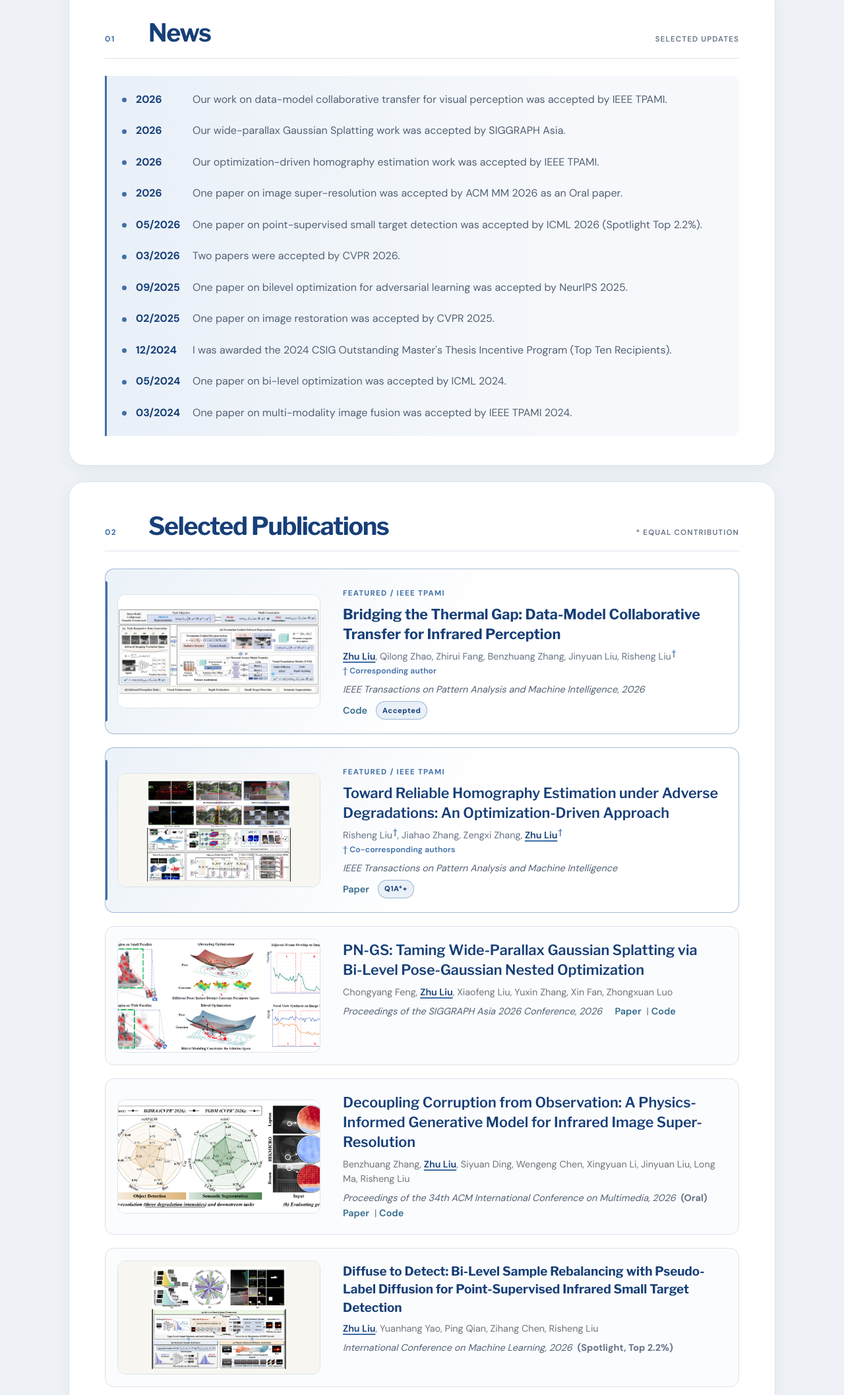
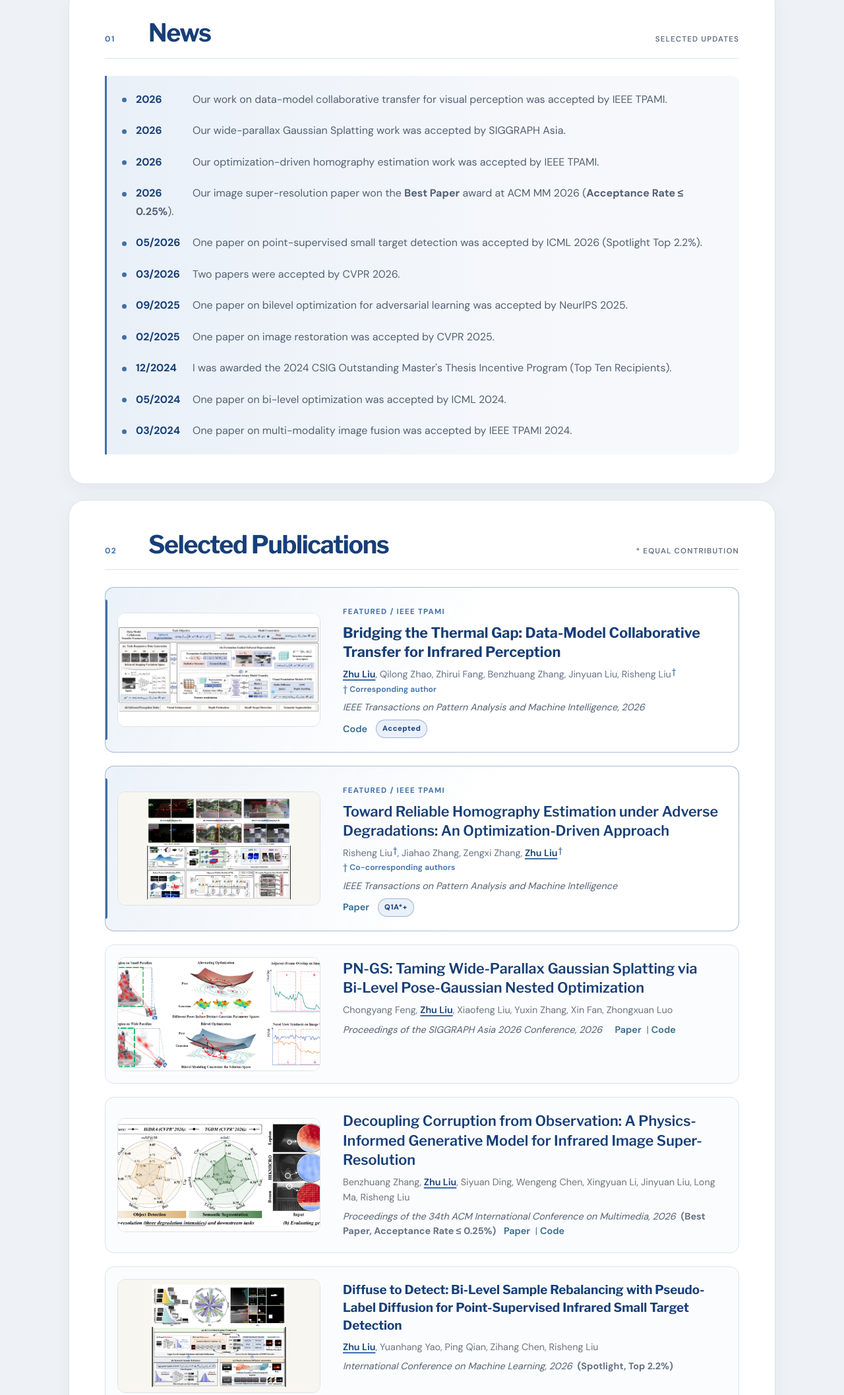
Before and after one commit to LiuZhu-CV/liuzhu-cv.github.io, a plain HTML site: page index.html in a window 1280 px wide. Shown: the part 760-2875 px from the top of the page at 66% size. Drawn offline with nearby package versions, Linux system fonts and the light colour scheme; a web font is replaced by a local one.

Commit message:
11171
11171

```diff
--- a/index.html
+++ b/index.html
@@ -88,7 +88,7 @@
                         <li><span class="news-date">2026</span><span>Our work on data-model collaborative transfer for visual perception was accepted by IEEE TPAMI.</span></li>
                         <li><span class="news-date">2026</span><span>Our wide-parallax Gaussian Splatting work was accepted by SIGGRAPH Asia.</span></li>
                         <li><span class="news-date">2026</span><span>Our optimization-driven homography estimation work was accepted by IEEE TPAMI.</span></li>
-                        <li><span class="news-date">2026</span><span>One paper on image super-resolution was accepted by ACM MM 2026 as an Oral paper.</span></li>
+                        <li><span class="news-date">2026</span><span>Our image super-resolution paper won the <strong>Best Paper</strong> award at ACM MM 2026 (<strong>Acceptance Rate ≤ 0.25%</strong>).</span></li>
                         <li><span class="news-date">05/2026</span><span>One paper on point-supervised small target detection was accepted by ICML 2026  (Spotlight Top 2.2%).</span></li>
                         <li><span class="news-date">03/2026</span><span>Two papers  were accepted by CVPR 2026.</span></li>
                         <li><span class="news-date">09/2025</span><span>One paper on bilevel optimization for adversarial learning was accepted by NeurIPS 2025.</span></li>
@@ -174,7 +174,7 @@
                     <div class="col-md-8 paper-info">
                         <h3 class="paper-title"><a href="https://doi.org/10.1145/3767308.3834923">Decoupling Corruption from Observation: A Physics-Informed Generative Model for Infrared Image Super-Resolution</a></h3>
                         <p class="text-muted">Benzhuang Zhang, <u>Zhu Liu</u>, Siyuan Ding, Wengeng Chen, Xingyuan Li, Jinyuan Liu, Long Ma, Risheng Liu</p>
-                        <p><em>Proceedings of the 34th ACM International Conference on Multimedia, 2026</em>&nbsp;&nbsp;<strong>(Oral)</strong>&nbsp;&nbsp;
+                        <p><em>Proceedings of the 34th ACM International Conference on Multimedia, 2026</em>&nbsp;&nbsp;<strong>(Best Paper, Acceptance Rate ≤ 0.25%)</strong>&nbsp;&nbsp;
                             <a href="https://doi.org/10.1145/3767308.3834923">Paper</a>&nbsp;|&nbsp;<a href="https://github.com/bzHunter/DECO">Code</a></p>
                     </div>
                 </div>
@@ -405,6 +405,7 @@
                 <p class="section-name">Honors and Awards</p>
                 <div class="exp-list">
                     <ul>
+                        <li><strong>Best Paper, Acceptance Rate ≤ 0.25%</strong>, ACM MM 2026</li>
                          <li>Youth Student Fundamental Research Project for PHD students, NSFC,2025 (国家自然科学基金博士生项目)
                         </li>
                         <li>Young Elite Scientists Sponsorship Program-Doctoral Student Special Plan, CAST,2025 (首批中国科协青年人才托举工程-博士生专项)
```
Also changed, not shown: 1 other file.
